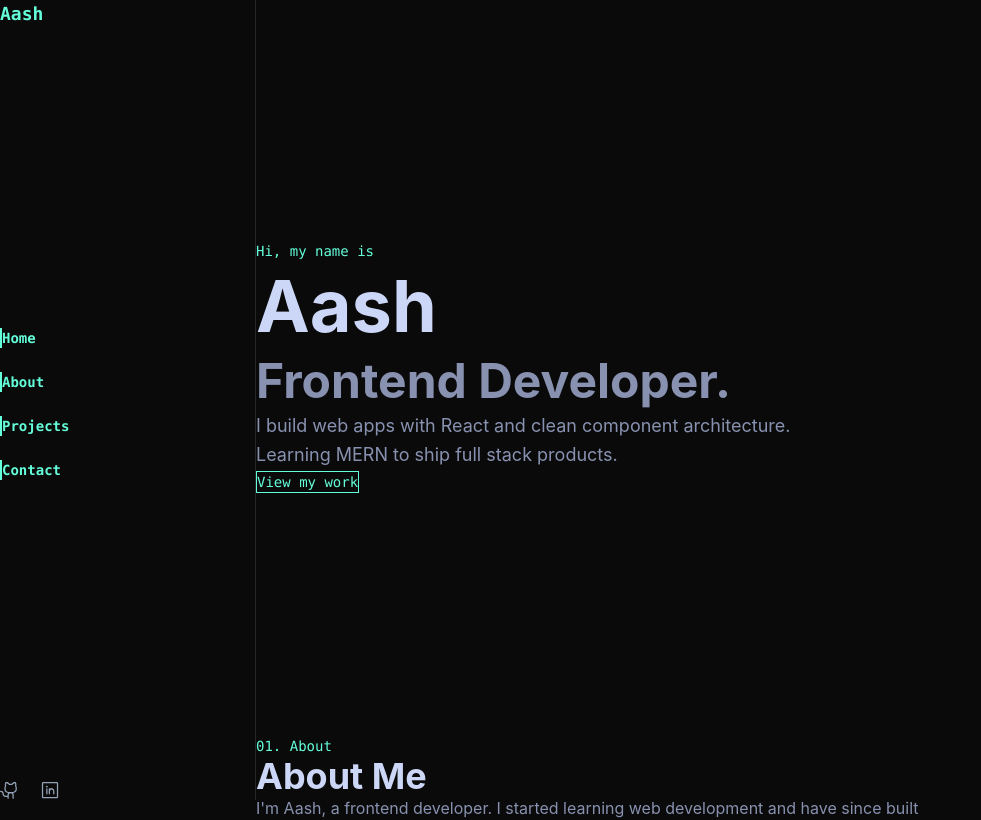
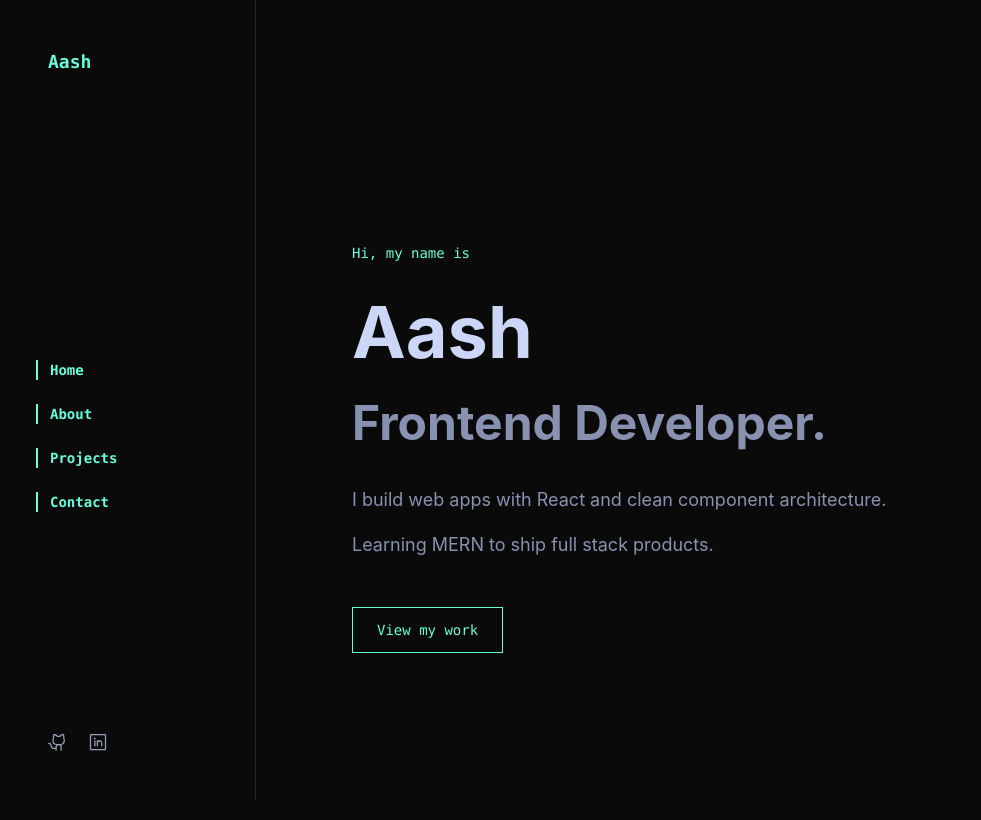
Before and after one commit to ashiq-webdev/portfolio-site, a React (Vite) app: page / in a window 1280 px wide. Shown: the top 820 px of the page, without its empty margins (0-981 px from the left). Built offline with nearby package versions, Linux system fonts and the light colour scheme.

Commit message:
fix: remove manual css reset that overrode tailwind utilities

```diff
--- a/src/index.css
+++ b/src/index.css
@@ -1,10 +1,4 @@
 @import 'tailwindcss';
-
-* {
-  margin: 0;
-  padding: 0;
-  box-sizing: border-box;
-}
 
 html {
   scroll-behavior: smooth;
@@ -18,12 +12,6 @@ body {
   font-weight: 400;
   -webkit-font-smoothing: antialiased;
   -moz-osx-font-smoothing: grayscale;
-  transition: background-color 0.3s ease, color 0.3s ease;
-}
-
-body.light {
-  background-color: #fafaf9;
-  color: #1a1a2e;
 }
 
 a {
@@ -40,7 +28,3 @@ button {
   outline: 2px solid #64ffda;
   outline-offset: 2px;
 }
-
-body.light :focus-visible {
-  outline-color: #0f766e;
-}
```
